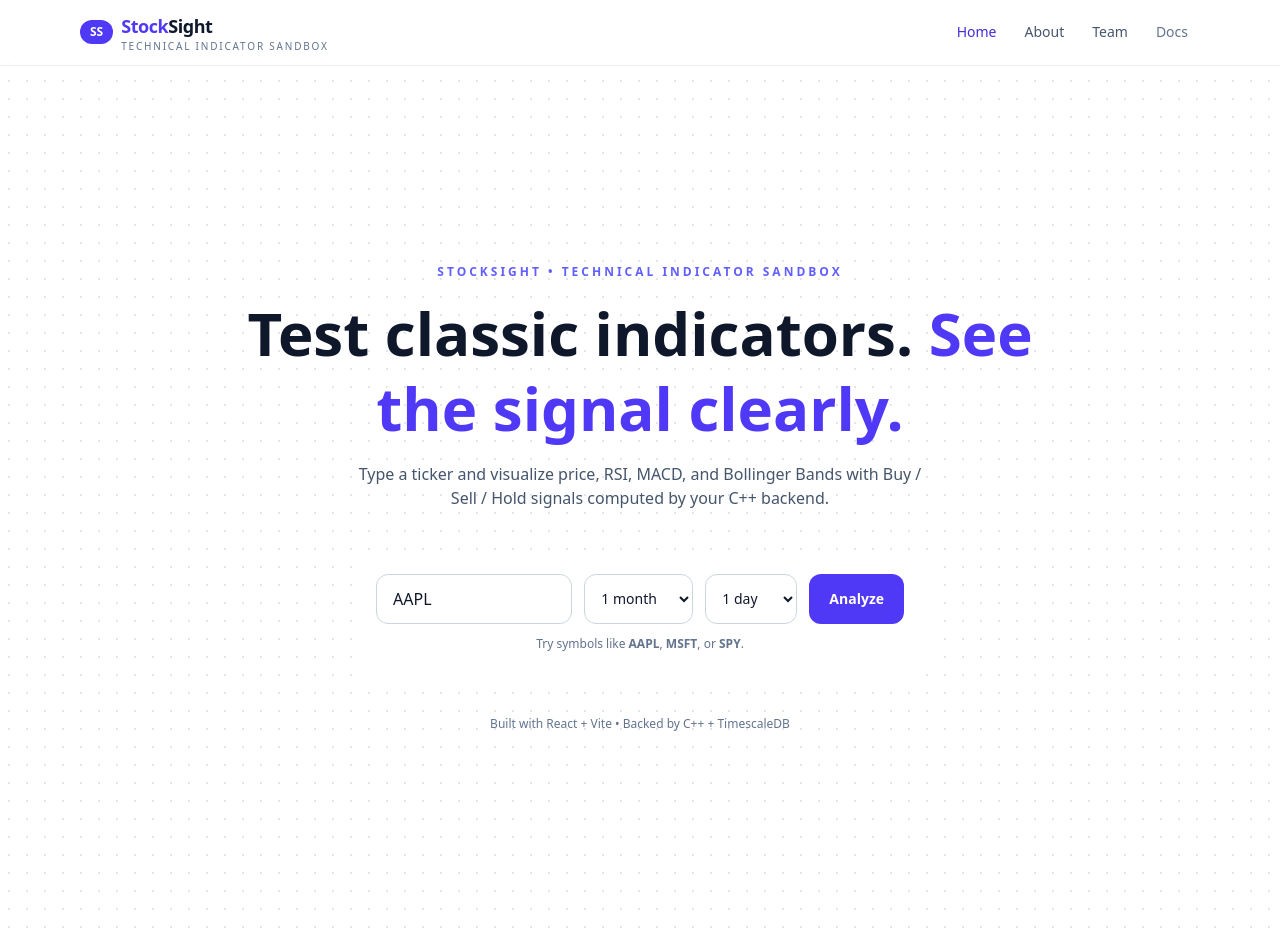
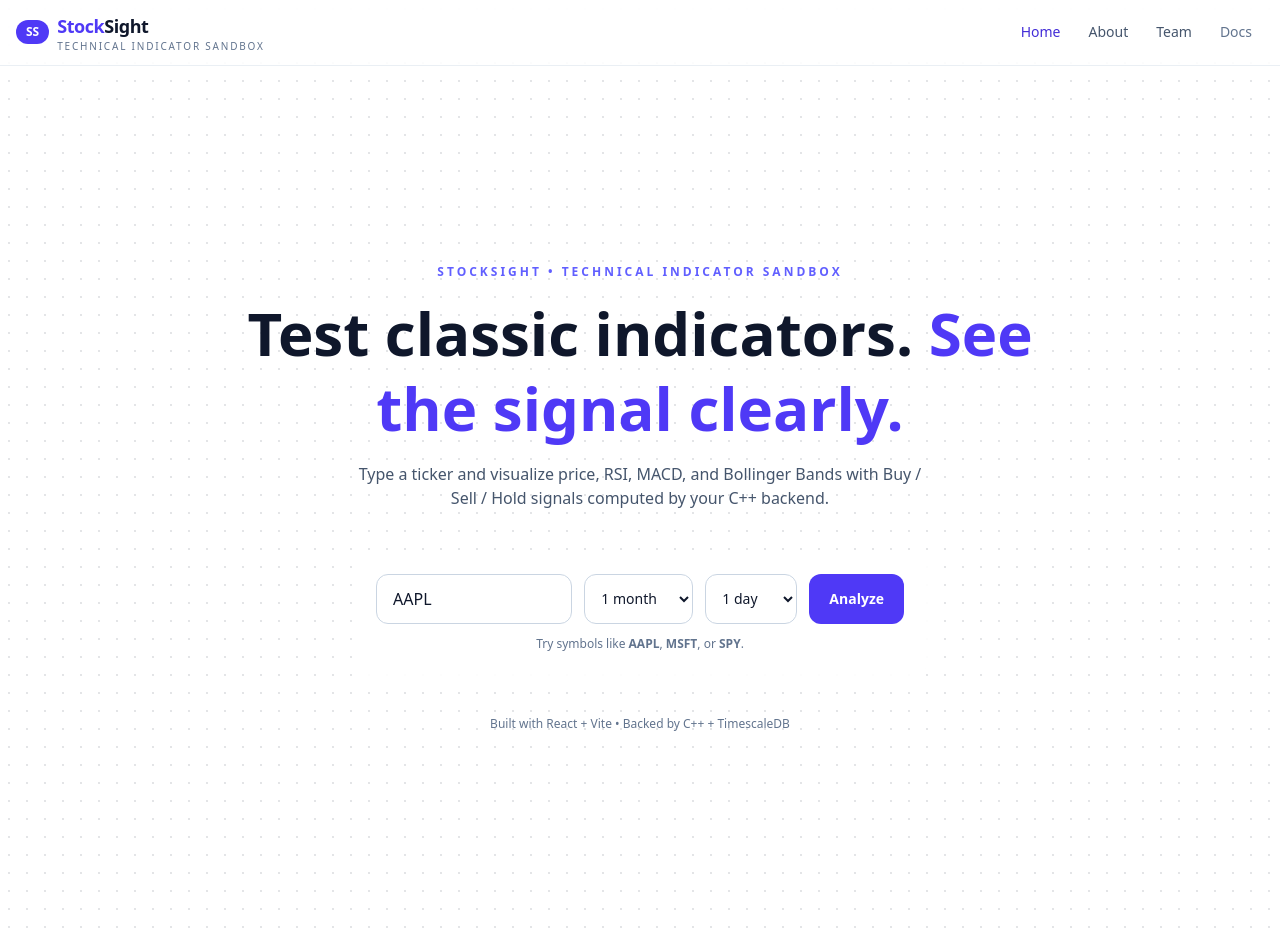
Before and after one commit to Dennis-Gega/StockSight, a React (Vite) app in the folder frontend/: page / in a window 1280 px wide. Built offline with nearby package versions, Linux system fonts and the light colour scheme.

Commit message:
fixed navbar allignment

```diff
--- a/frontend/src/components/Navbar.jsx
+++ b/frontend/src/components/Navbar.jsx
@@ -7,9 +7,10 @@ const active =
 
 export default function Navbar() {
   return (
-    <header className="sticky top-0 z-20 border-b border-slate-200/70 dark:border-slate-800/70 backdrop-blur bg-white/70 dark:bg-slate-900/70">
-      {/* center the nav and cap its width */}
-      <div className="mx-auto flex max-w-6xl items-center justify-between gap-4 px-4 py-3">
+    <header className="sticky top-0 z-20 border-b border-slate-200/70 dark:border-slate-800/70 backdrop-blur bg-white/70 dark:bg-slate-900/70 w-full">
+      {/* Flex container now stretches full width */}
+      <div className="flex items-center justify-between max-w-full mx-4 py-3">
+        {/* Brand on the far left */}
         <NavLink to="/" className="flex items-center gap-2">
           <div className="inline-flex items-center justify-center rounded-xl bg-indigo-600 px-2.5 py-1 text-xs font-semibold text-white shadow-soft">
             SS
@@ -24,6 +25,7 @@ export default function Navbar() {
           </div>
         </NavLink>
 
+        {/* Links on the far right */}
         <nav className="flex items-center gap-1">
           <NavLink
             to="/"
```
